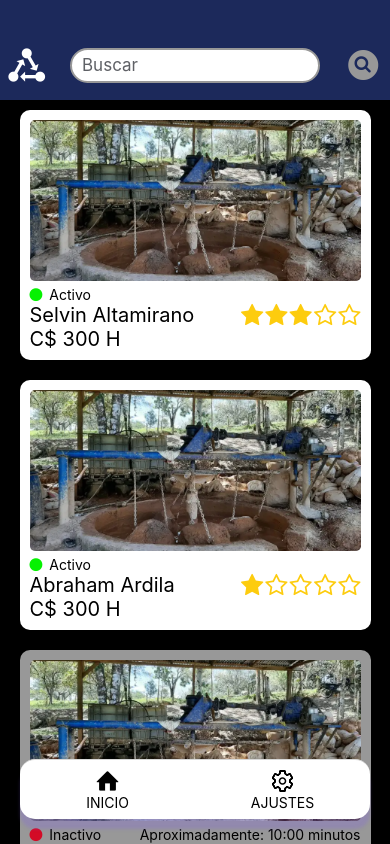
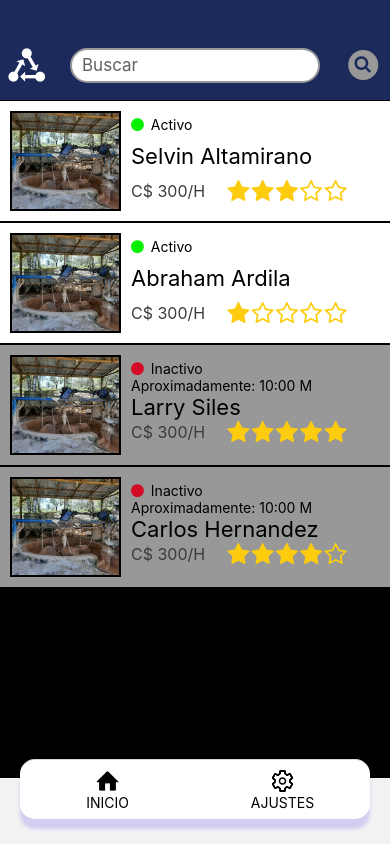
Before and after one commit to Vidal753/miner-mobile, a React Native app: screen /Home in a window 390 px wide. Built offline with nearby package versions, Linux system fonts and the light colour scheme.

Commit message:
redesign

```diff
--- a/Components/CardItem.js
+++ b/Components/CardItem.js
@@ -9,16 +9,14 @@ export default function ({ status = {}, onPress }) {
   const color = { ...colors };
   const styles = makeStyle(color, status);
   return (
-    <TouchableOpacity style={{ alignItems: 'center', marginVertical: 10 }} onPress={onPress}>
+    <TouchableOpacity style={{ alignItems: 'center', marginVertical: 1 }} onPress={onPress}>
       <View style={styles.container}>
-        <View style={styles.image}>
-          <Image
-            source={require('../assets/images/arrastra.png')}
-            resizeMode={'cover'}
-            style={{ width: '100%', height: '100%', borderRadius: 5 }}
-          />
-        </View>
-        <View style={styles.description}>
+        <Image
+          source={require('../assets/images/arrastra.png')}
+          resizeMode={'cover'}
+          style={styles.imageStyle}
+        />
+        <View style={{ paddingLeft: 10 }}>
           <View style={styles.stateActivity}>
             <View style={{ flexDirection: 'row', alignItems: 'center' }}>
               <FontAwesome
@@ -28,13 +26,13 @@ export default function ({ status = {}, onPress }) {
               />
               <Text style={{ paddingLeft: 7 }}>{status.state}</Text>
             </View>
-            {status.active === false && <Text>{`Aproximadamente: ${status.time} minutos`}</Text>}
           </View>
+          {status.active === false && <Text>{`Aproximadamente: ${status.time} M`}</Text>}
+          <Text style={styles.primaryText}>{status.name}</Text>
           <View style={styles.principalInformation}>
-            <Text style={styles.primaryText}>{status.name}</Text>
+            <Text style={styles.secondText}>{`C$ ${status.price}/H`}</Text>
             <StarRating star={status.stars} />
           </View>
-          <Text style={styles.primaryText}>{`C$ ${status.price} H`}</Text>
         </View>
       </View>
     </TouchableOpacity>
@@ -44,23 +42,21 @@ export default function ({ status = {}, onPress }) {
 const makeStyle = (color, status) => {
   return StyleSheet.create({
     container: {
-      height: 250,
-      width: wp(90),
-      borderRadius: 10,
+      flexDirection: 'row',
+      height: 120,
+      width: wp(100),
       padding: 10,
       backgroundColor: status.active ? color.background : color.accent,
     },
-    image: {
-      height: '70%',
-      alignItems: 'center',
-      justifyContent: 'center',
-    },
-    description: {
-      height: '30%',
+    imageStyle: {
+      width: '30%',
+      height: '100%',
+      borderWidth: 2,
+      borderColor: color.black,
     },
     principalInformation: {
       flexDirection: 'row',
-      justifyContent: 'space-between',
+      justifyContent: 'space-around',
       alignItems: 'center',
     },
     stateActivity: {
@@ -71,7 +67,13 @@ const makeStyle = (color, status) => {
     },
     primaryText: {
       color: color.black,
-      fontSize: 20,
+      fontSize: 22,
+      paddingVertical: status.active ? 10 : null,
+    },
+    secondText: {
+      color: color.medium_black,
+      fontSize: 16,
+      paddingRight: 20,
     },
   });
 };
--- a/Components/StarRating.js
+++ b/Components/StarRating.js
@@ -49,7 +49,7 @@ const makeStyle = () => {
     container: {
       flex: 1,
       justifyContent: 'center',
-      alignItems: 'flex-end',
+      alignItems: 'flex-start',
     },
   });
 };
--- a/Screens/HomeScreen.js
+++ b/Screens/HomeScreen.js
@@ -93,7 +93,7 @@ export default function ({ navigation }) {
         {inactive.map((state, index) => (
           <CardItem key={index} status={state} />
         ))}
-        <View style={{ minHeight: 100 }} />
+        <View style={{ minHeight: 190 }} />
       </ScrollView>
     </View>
   );
```
